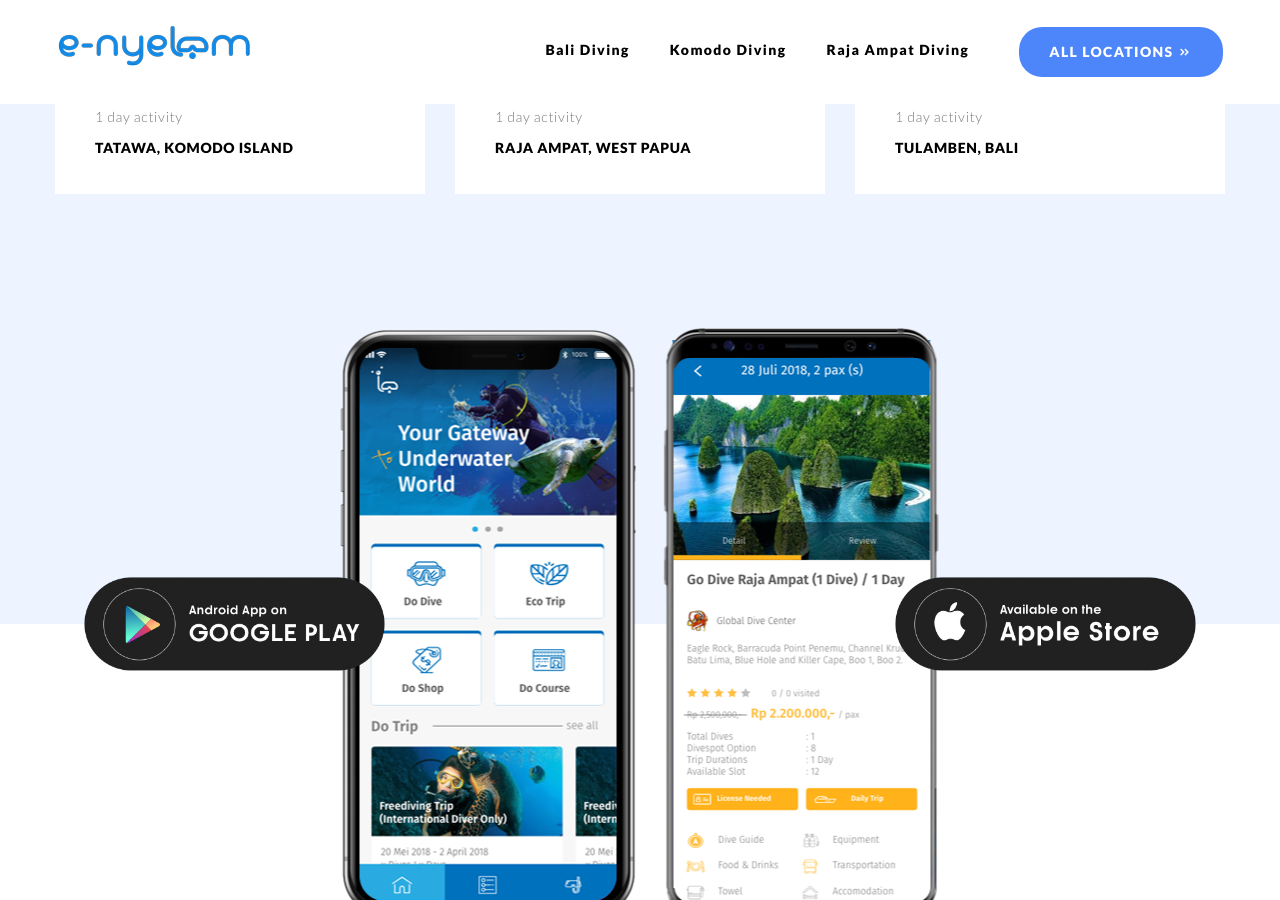
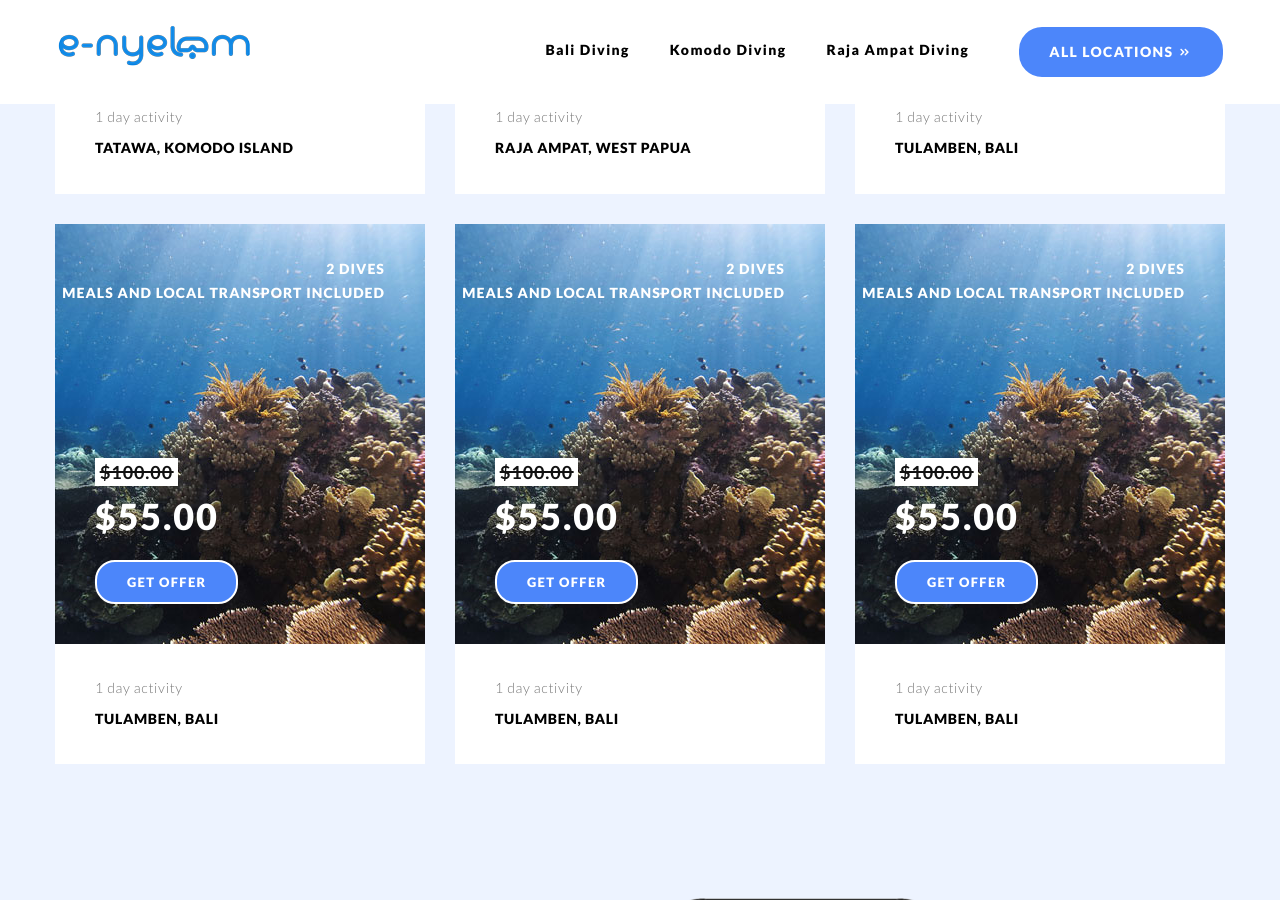
Before and after one commit to kemtol/nyelam, a Jekyll site: the page built from index.html, in a window 1280 px wide and 900 px high, scrolled down 1722 px. Built offline with Jekyll 4.4.1, drawn with Linux system fonts in a browser that asks for light colours; some web fonts are replaced.

Commit message:
Update deals.html

```diff
--- a/_includes/deals.html
+++ b/_includes/deals.html
@@ -68,6 +68,63 @@
 								</div>
 							</div>
 						</div><!-- .col -->
+						<div class="col-md-4 col-sm-6">
+							<div class="single-deal">
+								<div class="sDeal-top">
+									<img src="images/deals/2.jpg" alt="deals" />
+									<ul>
+										<li>2 dives</li>
+										<li>meals and local transport included</li>
+									</ul>
+									<div class="sDeal-action">
+										<h5>$100.00</h5>
+										<h4>$55.00</h4>
+										<a href="https://api.whatsapp.com/send?phone=6281285774100&text=Ill%20take%20Bali%20deal" class="button sm">Get offer</a>
+									</div>
+								</div>
+								<div class="sDeal-bottom">
+									<h6><span>1 day activity</span>Tulamben, Bali</h6>
+								</div>
+							</div>
+						</div><!-- .col -->
+						<div class="col-md-4 col-sm-6">
+							<div class="single-deal">
+								<div class="sDeal-top">
+									<img src="images/deals/2.jpg" alt="deals" />
+									<ul>
+										<li>2 dives</li>
+										<li>meals and local transport included</li>
+									</ul>
+									<div class="sDeal-action">
+										<h5>$100.00</h5>
+										<h4>$55.00</h4>
+										<a href="https://api.whatsapp.com/send?phone=6281285774100&text=Ill%20take%20Bali%20deal" class="button sm">Get offer</a>
+									</div>
+								</div>
+								<div class="sDeal-bottom">
+									<h6><span>1 day activity</span>Tulamben, Bali</h6>
+								</div>
+							</div>
+						</div><!-- .col -->
+						<div class="col-md-4 col-sm-6">
+							<div class="single-deal">
+								<div class="sDeal-top">
+									<img src="images/deals/2.jpg" alt="deals" />
+									<ul>
+										<li>2 dives</li>
+										<li>meals and local transport included</li>
+									</ul>
+									<div class="sDeal-action">
+										<h5>$100.00</h5>
+										<h4>$55.00</h4>
+										<a href="https://api.whatsapp.com/send?phone=6281285774100&text=Ill%20take%20Bali%20deal" class="button sm">Get offer</a>
+									</div>
+								</div>
+								<div class="sDeal-bottom">
+									<h6><span>1 day activity</span>Tulamben, Bali</h6>
+								</div>
+							</div>
+						</div><!-- .col -->
 					</div><!-- .row -->
 				</div><!-- .deals-list -->
 			</div><!-- .container -->
```
